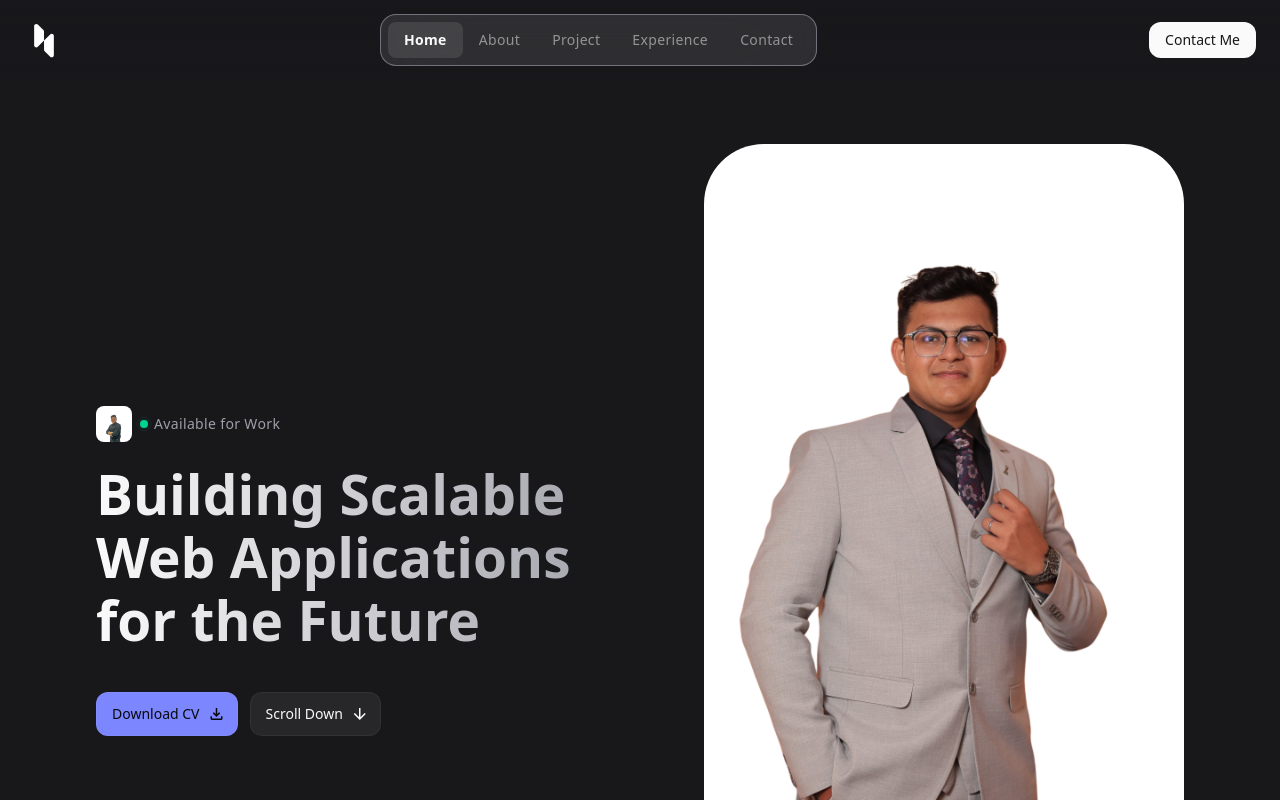
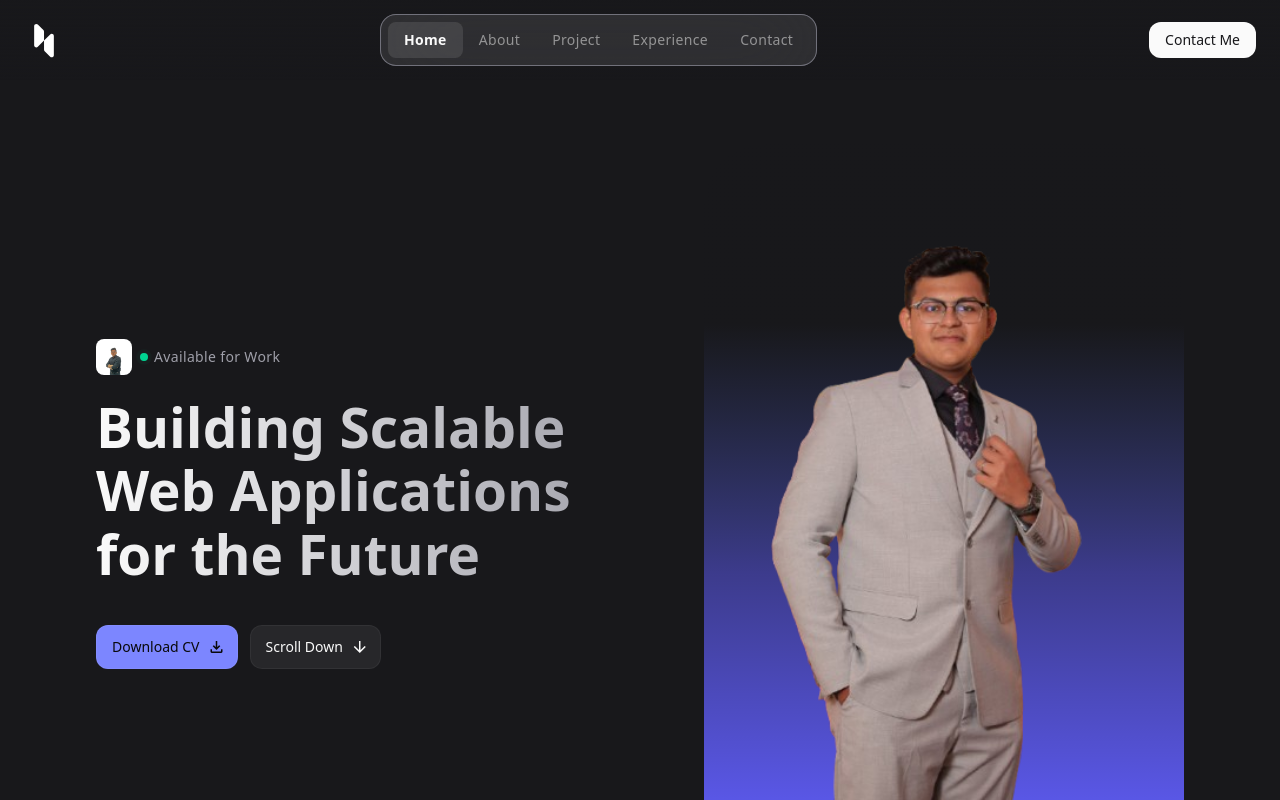
Before and after one commit to wahidpatel05/portfolio, a React (Vite) app: page / in a window 1280 px wide. Shown: the top 800 px of the page. Built offline with nearby package versions, Linux system fonts and the light colour scheme.

Commit message:
Update hero image to use removebg version

```diff
--- a/src/components/Hero.jsx
+++ b/src/components/Hero.jsx
@@ -43,7 +43,7 @@ function Hero() {
         <div className="hidden lg:block">
           <figure className="w-full max-w-[480px] ml-auto bg-gradient-to-b from-zinc-900 from-25% via-indigo-500/50 via-60% to-indigo-500 to-100% rounded-[60px] overflow-hidden">
             <img
-              src="/images/wahid_coat.png"
+              src="/images/wahid_coat-removebg-preview.png"
               alt="Wahid Patel Portrait"
               className="w-full h-auto"
             />
```
